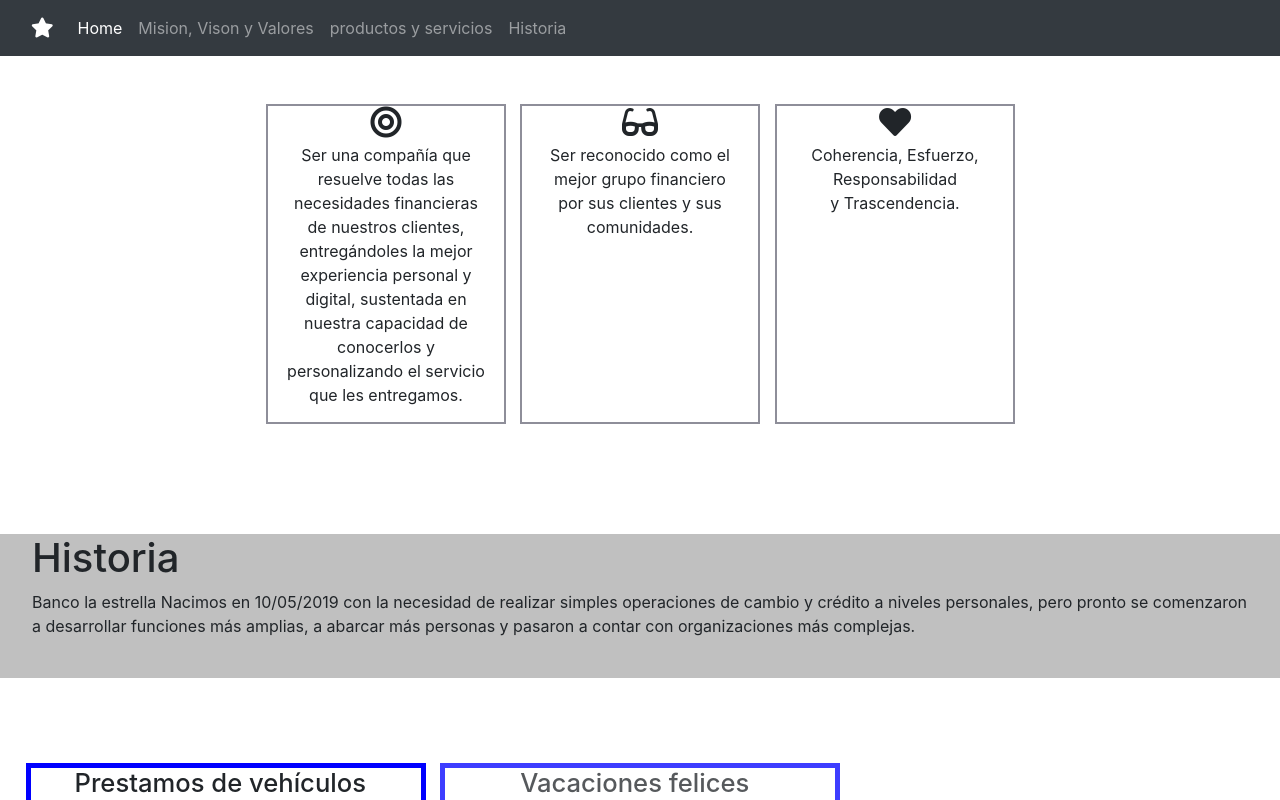
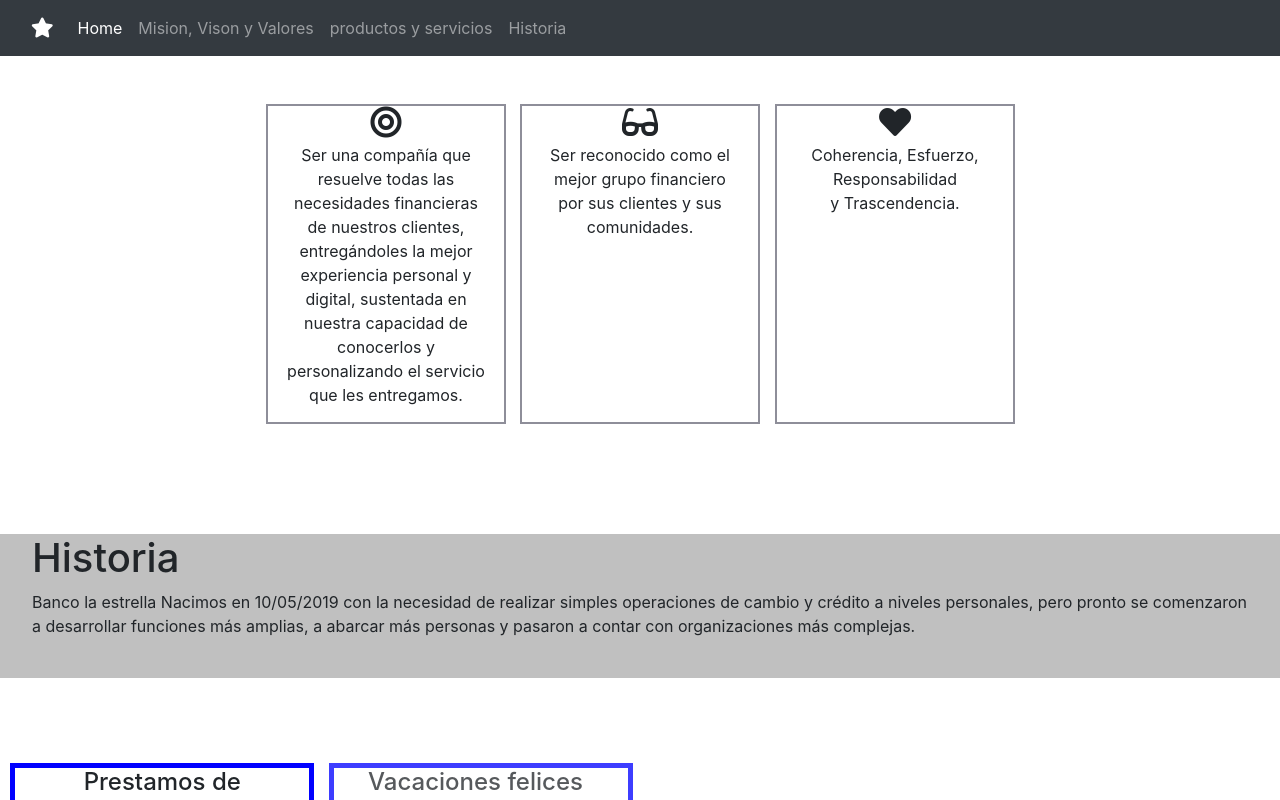
Before and after one commit to eddyomar1/banco-la-estrella, a plain HTML site: page index.html in a window 1280 px wide. Both pictures are taken after a click on the link 42 px from the left and 28 px from the top of the page. Shown: the top 800 px of the page. Drawn offline with nearby package versions, Linux system fonts and the light colour scheme.

Commit message:
V0.102.3

```diff
--- a/index.html
+++ b/index.html
@@ -5,7 +5,7 @@
 
 <link  rel="icon" href="star.png" type="image/png" />
 
-<meta name="viewport" content="width=device-width, initial-scale=1.0" />
+<meta name="viewport" content="width=device-width, initial-scale=1.5" />
 <link rel="stylesheet" href="https://cdn.jsdelivr.net/npm/bootstrap@4.5.3/dist/css/bootstrap.min.css" integrity="sha384-TX8t27EcRE3e/ihU7zmQxVncDAy5uIKz4rEkgIXeMed4M0jlfIDPvg6uqKI2xXr2" crossorigin="anonymous">
 
 <script src="https://code.jquery.com/jquery-3.5.1.slim.min.js" integrity="sha384-DfXdz2htPH0lsSSs5nCTpuj/zy4C+OGpamoFVy38MVBnE+IbbVYUew+OrCXaRkfj" crossorigin="anonymous"></script>
@@ -20,6 +20,8 @@
 
 <!-- animation.style -->
 <link rel="stylesheet" href="https://cdnjs.cloudflare.com/ajax/libs/animate.css/4.1.1/animate.min.css"/>
+
+
 
 <style>
 
@@ -45,9 +47,9 @@
 
 
 
-.a{width:25em;}
+.a{width:19em; height:3em;}
 
-.a h2{font-size:1.6em;}
+.a h2{font-size:1.5em;}
 
 #con-his{background-color: silver;  animation-duration:2s; animation-delay:5s;}
 #his{margin:2em; margin-bottom: 2em;}
@@ -302,8 +304,7 @@ footer{background-color: #222222; animation-delay:5s;}
 &nbsp;&nbsp;&nbsp;
 <i class="fab fa-twitter"></i>
 &nbsp;&nbsp;&nbsp;
-<i class="fab fa-facebook-f"></i>
-&nbsp;&nbsp;&nbsp;
+
 
 <br>
 
```
